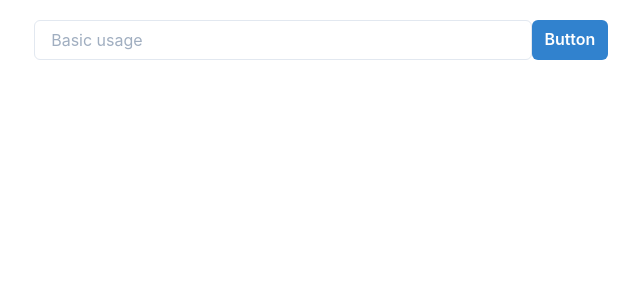
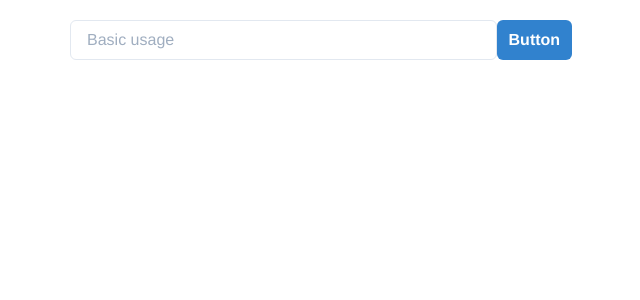
Before and after one commit to yosukekato165/next_ts_recoil, a Next.js app: page / in a window 1280 px wide. Shown: the top 300 px of the page, without its empty margins (319-959 px from the left). Built offline with nearby package versions, Linux system fonts and the light colour scheme.

Commit message:
reset css の追加

```diff
--- a/ui/globalChakra.ts
+++ b/ui/globalChakra.ts
@@ -1,11 +1,29 @@
 import { extendTheme } from '@chakra-ui/react'
 
-const colors = {
-  brand: {
-    900: '#1a365d',
-    800: '#153e75',
-    700: '#2a69ac'
+export const theme = extendTheme({
+  colors: {
+    brand: {
+      900: '#1a365d',
+      800: '#153e75',
+      700: '#2a69ac'
+    }
+  },
+  styles: {
+    global: {
+      'html, body': {
+        color: '#252525',
+        background: '#fff',
+        lineHeight: '1.4142135623',
+        fontSize: 'base',
+        letterSpacing: '0.08em',
+        textAlign: 'justify',
+        textJustify: 'inter-ideograph',
+        fontFamily:
+          '"Helvetica Neue", Arial, "Hiragino Kaku Gothic ProN", "Hiragino Sans", "BIZ UDPGothic",Meiryo, sans-serif'
+      },
+      li: {
+        listStyle: 'none'
+      }
+    }
   }
-}
-
-export const theme = extendTheme({ colors })
+})
```
